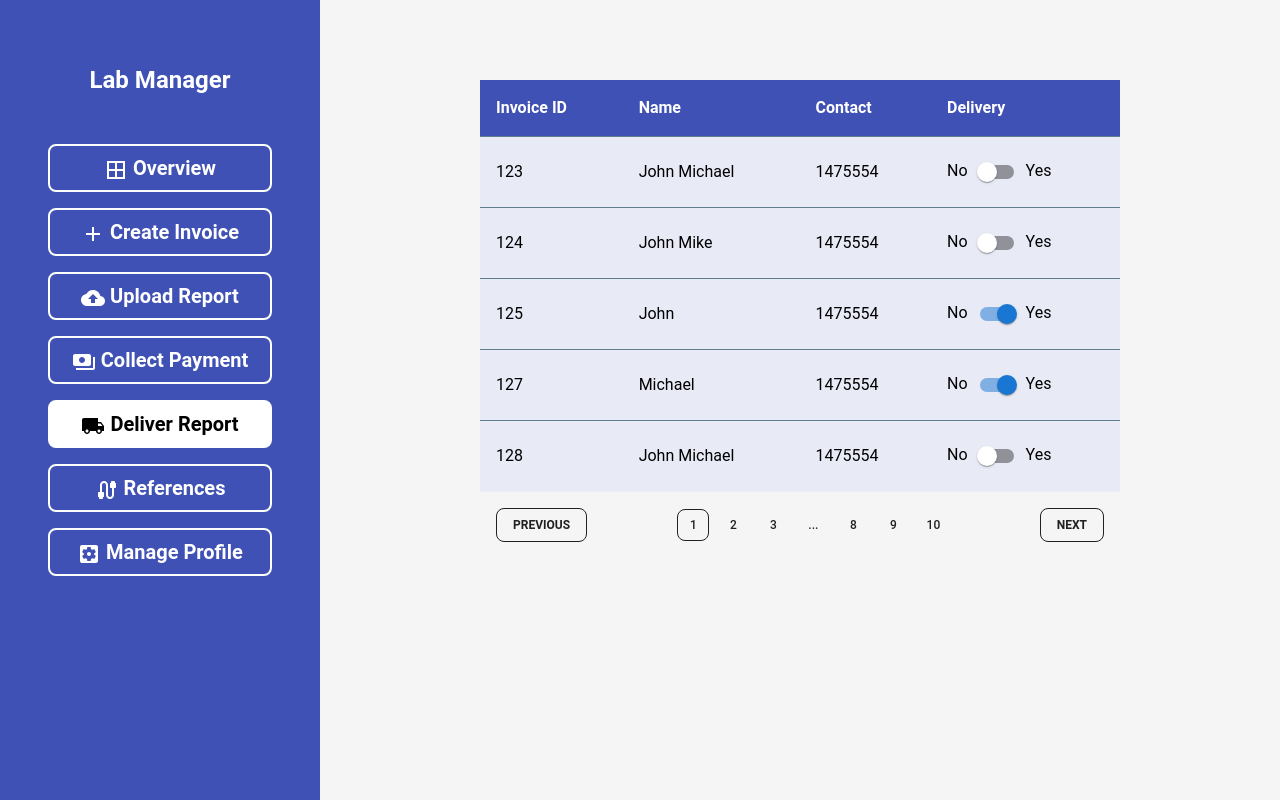
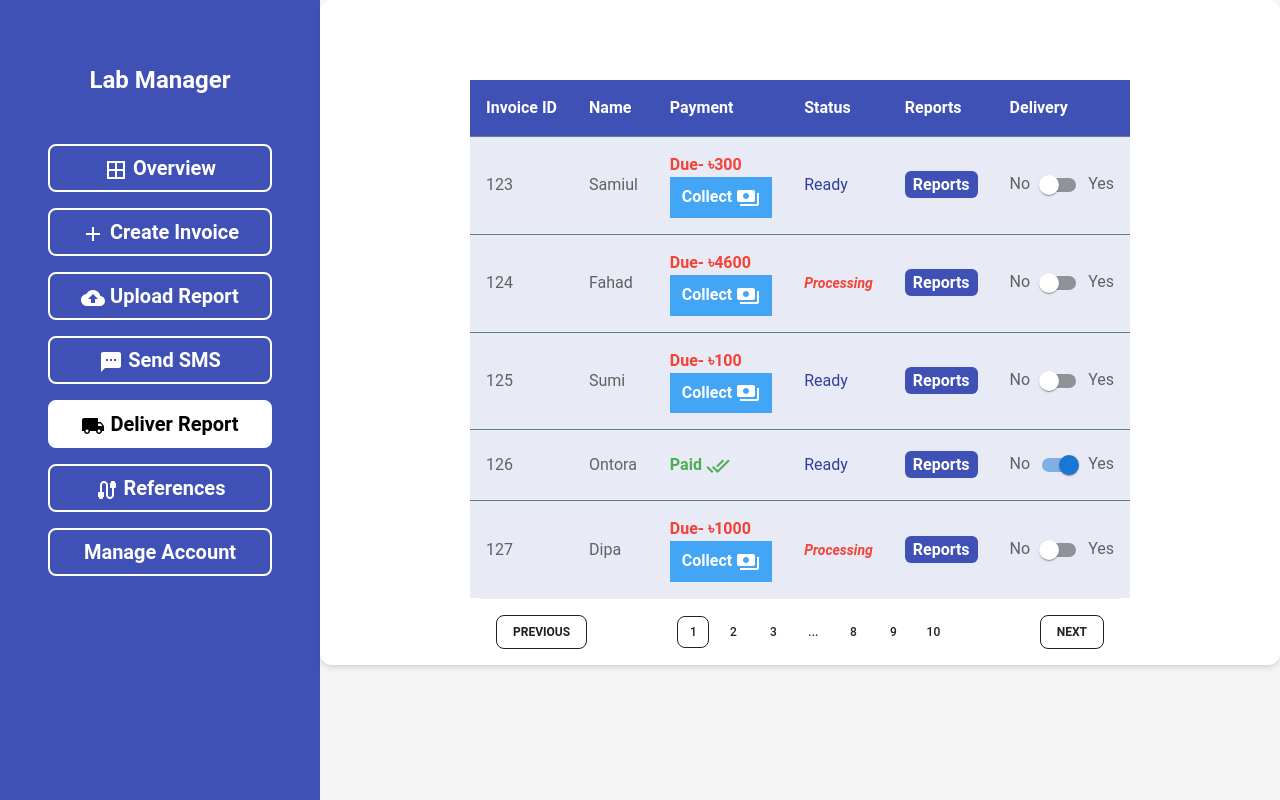
Before and after one commit to samiulfahad/pathology-management-system, a React (Vite) app: page /deliver-report in a window 1280 px wide. Built offline with nearby package versions, Linux system fonts and the light colour scheme.

Commit message:
Send SMS page added, Restructured

```diff
--- a/src/App.jsx
+++ b/src/App.jsx
@@ -12,6 +12,7 @@ import CollectPayment from "./pages/collect-payment"
 import Overview from "./pages/overview"
 import DeliverReport from "./pages/deliver-report"
 import References from "./pages/references"
+import SendSMS from "./pages/send-sms"
 
 const App = () => {
   return (
@@ -25,6 +26,7 @@ const App = () => {
         <Route path="/create-invoice" element={<CreateInvoice />} />
         <Route path="/collect-payment" element={<CollectPayment />} />
         <Route path="/deliver-report" element={<DeliverReport />} />
+        <Route path="/send-sms" element={<SendSMS />} />
         <Route path="/references" element={<References />} />
         <Route path="*" element={<Page404 />} />
       </Routes>
--- a/src/components/Layout.jsx
+++ b/src/components/Layout.jsx
@@ -8,6 +8,7 @@ import PaymentsIcon from "@mui/icons-material/Payments"
 import LocalShippingIcon from "@mui/icons-material/LocalShipping"
 import CableIcon from '@mui/icons-material/Cable';
 import SettingsApplicationsIcon from '@mui/icons-material/SettingsApplications';
+import SmsIcon from '@mui/icons-material/Sms';
 
 const Layout = (props) => {
   return (
@@ -16,11 +17,8 @@ const Layout = (props) => {
         <div className="bg-indigo-500 fixed top-0 left-0 hidden md:flex flex-wrap  h-screen w-80 text-center text-white font-bold flex-col space-y-4 pt-12">
           <Link to={"/"} className="pt-4 pb-8 text-2xl font-bold">Lab Manager</Link>
 
-          {/* <NavLink to={"/"} className="nav-btn">
-            {" "}
-            <HomeIcon /> Home
-          </NavLink> */}
-          <NavLink to={"/overview"} className="nav-btn">
+
+          <NavLink to={"/"} className="nav-btn">
             {" "}
             <BorderAllIcon /> Overview
           </NavLink>
@@ -32,9 +30,13 @@ const Layout = (props) => {
             {" "}
             <CloudUploadIcon /> Upload Report
           </NavLink>
-          <NavLink to={"/collect-payment"} className="nav-btn">
+          {/* <NavLink to={"/collect-payment"} className="nav-btn">
             {" "}
             <PaymentsIcon /> Collect Payment
+          </NavLink> */}
+          <NavLink to={"/send-sms"} className="nav-btn">
+            {" "}
+            <SmsIcon /> Send SMS
           </NavLink>
           <NavLink to={"/deliver-report"} className="nav-btn">
             {" "}
@@ -46,7 +48,7 @@ const Layout = (props) => {
           </NavLink>
           <NavLink to={"/manage-profile"} className="nav-btn">
             {" "}
-            <SettingsApplicationsIcon /> Manage Profile
+             Manage Account
           </NavLink>
         </div>
       </div>
--- /dev/null
+++ b/src/pages/deliver-report/PaymentForm.jsx
@@ -0,0 +1,15 @@
+import React from "react"
+import { Input } from "@material-tailwind/react"
+
+const PaymentForm = ({totalAmount, paid, due, enteredAmount, onChange}) => {
+  return (
+      <div className="flex flex-col justify-start items-start py-10">
+        <p>Total Amount: {totalAmount} </p>
+        <p>Paid: {paid}</p>
+        <p className="text-red-500 pb-4">Due: {due}</p>
+        <Input label="Amount" value={enteredAmount} size="lg" onChange={onChange} />
+      </div>
+  )
+}
+
+export default PaymentForm
--- a/src/pages/deliver-report/TableRow.jsx
+++ b/src/pages/deliver-report/TableRow.jsx
@@ -1,15 +1,44 @@
 import { Switch } from "@mui/material"
+import DoneAllIcon from "@mui/icons-material/DoneAll"
+import PaymentsIcon from "@mui/icons-material/Payments"
+import { Link } from "react-router-dom"
 
 const TableRow = (props) => {
-  const {id, name, contact, delivered, handleDelivery, classes} = props.data
+  const { id, name, totalAmount, paid, totalTest, completed, delivered, onDelivery, onCollect, classes } = props.input
+
+  let payment =
+    parseFloat(totalAmount) === parseFloat(paid) ? (
+      <p className="font-bold text-green-500">
+        Paid <DoneAllIcon />
+      </p>
+    ) : (
+      <div>
+        <p className="font-semibold text-red-500">Due- ৳{parseFloat(totalAmount) - parseFloat(paid)}</p>
+        <button onClick={()=> onCollect(id, totalAmount, paid)} className="px-3 py-2 font-bold text-white bg-blue-400">
+          Collect <PaymentsIcon />
+        </button>
+      </div>
+    )
+
+  const status =
+    parseInt(totalTest) === parseInt(completed) ? (
+      <p className="text-indigo-700">Ready</p>
+    ) : (
+      <p className="font-semibold italic text-sm text-red-500">Processing</p>
+    )
+
   return (
     <tr key={id}>
       <td className={classes}>{id}</td>
       <td className={classes}>{name}</td>
-      <td className={classes}>{contact}</td>
+      <td className={classes}>{payment}</td>
+      <td className={classes}>{status}</td>
+      <td className={classes}>
+        <Link className="bg-indigo-500 text-white px-2 py-1 rounded-md font-bold"> Reports </Link>
+      </td>
       <td className={classes}>
         No
-        <Switch checked={delivered} onChange={() => handleDelivery(id)} />
+        <Switch checked={delivered} onChange={() => onDelivery(id)} />
         Yes
       </td>
     </tr>
--- a/src/pages/deliver-report/index.jsx
+++ b/src/pages/deliver-report/index.jsx
@@ -1,43 +1,27 @@
 import TableRow from "./TableRow"
 import Pagination from "../../components/Pagination"
 import { useState } from "react"
+import { Card } from "@material-tailwind/react"
+import Modal from "../../components/Modal"
+import PaymentForm from "./PaymentForm"
 
-const TABLE_HEAD = ["Invoice ID", "Name", "Contact", "Delivery"]
+const TABLE_HEAD = ["Invoice ID", "Name", "Payment", "Status", "Reports", "Delivery"]
 const TABLE_ROWS = [
-  {
-    id: 123,
-    name: "John Michael",
-    contact: 1475554,
-    delivered: false,
-  },
-  {
-    id: 124,
-    name: "John Mike",
-    contact: 1475554,
-    delivered: false,
-  },
-  {
-    id: 125,
-    name: "John",
-    contact: 1475554,
-    delivered: true,
-  },
-  {
-    id: 127,
-    name: "Michael",
-    contact: 1475554,
-    delivered: true,
-  },
-  {
-    id: 128,
-    name: "John Michael",
-    contact: 1475554,
-    delivered: false,
-  },
+  { id: 123, name: "Samiul", totalAmount: 500, paid: 200, delivered: false, totalTest: 4, completed: 4 },
+  { id: 124, name: "Fahad", totalAmount: 5000, paid: 400, delivered: false, totalTest: 5, completed: 4 },
+  { id: 125, name: "Sumi", totalAmount: 500, paid: 400, delivered: false, totalTest: 5, completed: 5 },
+  { id: 126, name: "Ontora", totalAmount: 500, paid: 500, delivered: true, totalTest: 10, completed: 10 },
+  { id: 127, name: "Dipa", totalAmount: 1500, paid: 500, delivered: false, totalTest: 10, completed: 4 },
 ]
 
 const DeliverReport = () => {
-  const [data, setdata] = useState(TABLE_ROWS)
+  const [data, setData] = useState(TABLE_ROWS)
+  const [modal, setModal] = useState(false)
+  const [totalAmount, setTotalAmount] = useState(0)
+  const [paid, setPaid] = useState(0)
+  const [due, setDue] = useState(0)
+  const [enteredAmount, setEnteredAmount] = useState(0)
+  const [invoiceId, setInvoiceId] = useState(null)
 
   const handleDelivery = (id) => {
     const updated = data.map((item) => {
@@ -47,12 +31,63 @@ const DeliverReport = () => {
       }
       return item
     })
-    setdata(updated)
+    setData(updated)
+  }
+
+  const openModal = (id, totalAmount, paid) => {
+    setTotalAmount(parseFloat(totalAmount))
+    setPaid(parseFloat(paid))
+    setDue(parseFloat(totalAmount) - parseFloat(paid))
+    setEnteredAmount(totalAmount - paid)
+    setInvoiceId(id)
+    setModal(true)
+  }
+
+  const handleAmountChange = (e) => {
+    const amount = parseFloat(e.target.value || 0)
+    setEnteredAmount(amount)
+  }
+
+  const clearState = () => {
+    setTotalAmount(0)
+    setPaid(0)
+    setDue(0)
+    setEnteredAmount(0)
+    setModal(false)
+  }
+
+  const handleSubmit = (e) => {
+    e.preventDefault()
+    const updated = data.filter((item) => {
+      if (item.id === invoiceId) {
+        item.paid = item.paid + enteredAmount
+        console.log(item)
+        return item
+      }
+      return item
+    })
+    setData(updated)
+    clearState()
+  }
+
+  const closeModal = () => {
+    clearState()
   }
 
   return (
-    <section className="min-w-max">
-      <table className="w-full mx-auto bg-indigo-50 min-w-max table-auto text-left md:w-2/3 md:mt-20">
+    <Card className="h-full w-full overflow-scroll">
+      {modal && (
+        <Modal onClose={closeModal} title="Collect Payment" actionText="Collect Payment" onSubmit={handleSubmit}>
+          <PaymentForm
+            totalAmount={totalAmount}
+            paid={paid}
+            due={due}
+            enteredAmount={enteredAmount}
+            onChange={handleAmountChange}
+          />
+        </Modal>
+      )}
+      <table className="mx-auto bg-indigo-50 min-w-max table-auto text-left md:w-2/3 md:mt-20">
         <thead>
           <tr>
             {TABLE_HEAD.map((head) => (
@@ -63,18 +98,29 @@ const DeliverReport = () => {
           </tr>
         </thead>
         <tbody>
-          {data.map(({ id, name, contact, delivered }, index) => {
+          {data.map(({ id, name, totalAmount, paid, totalTest, completed, delivered }, index) => {
             const isLast = index === TABLE_ROWS.length - 1
             const classes = isLast ? "p-4" : "p-4 border-b border-blue-gray-500"
-            const data = { id, name, contact, delivered, handleDelivery, classes }
-            return <TableRow key={id} data={data} />
+            const input = {
+              id,
+              name,
+              totalAmount,
+              paid,
+              delivered,
+              totalTest,
+              completed,
+              onDelivery: handleDelivery,
+              onCollect: openModal,
+              classes,
+            }
+            return <TableRow key={id} input={input} />
           })}
         </tbody>
       </table>
       <div className="w-full md:w-2/3 mx-auto">
         <Pagination />
       </div>
-    </section>
+    </Card>
   )
 }
 
--- /dev/null
+++ b/src/pages/send-sms/TableRow.jsx
@@ -0,0 +1,68 @@
+import DoneAllIcon from "@mui/icons-material/DoneAll"
+import RunningWithErrorsIcon from "@mui/icons-material/RunningWithErrors"
+import CircularProgress from "@mui/material/CircularProgress"
+
+import { useState } from "react"
+import { Link } from "react-router-dom"
+
+const TableRow = (props) => {
+  const [loading, setLoading] = useState(false)
+  const [btnText, setBtnText] = useState("Send SMS")
+  const { id, name, classes, onSendSMS, totalTest, completed, notified } = props.input
+
+  const handleClick = (id) => {
+    setLoading(true)
+    setBtnText(<CircularProgress size={20} />)
+    setTimeout(() => setBtnText("Done"), 2000)
+    // setTimeout(() => setBtnText(<p className="text-red-900">Failed</p>), 4000)
+  }
+
+  const isReady = parseInt(totalTest) === parseInt(completed) ? true : false
+  let actionBtn = null
+
+  const successBtn = (
+    <p className="py-2 text-left rounded-lg text-green-700  font-bold">
+      Done <DoneAllIcon />{" "}
+    </p>
+  )
+
+  const processingText = (
+    <p className=" py-2 text-center rounded-lg text-red-500 font-bold">
+      Processing <RunningWithErrorsIcon />{" "}
+    </p>
+  )
+  const sentSMSButton = (
+    <button
+      onClick={() => handleClick(id)}
+      disabled={loading}
+      className="px-4 py-3 text-white font-bold rounded-lg bg-blue-500"
+    >
+      {btnText}
+    </button>
+  )
+
+  if (isReady && !notified) {
+    actionBtn = sentSMSButton
+  }
+
+  if (isReady && notified) {
+    actionBtn = successBtn
+  }
+
+  if (!isReady) {
+    actionBtn = processingText
+  }
+
+  return (
+    <tr key={id}>
+      <td className={classes}>{id}</td>
+      <td className={classes}>{name}</td>
+      <td className={classes + " flex justify-start items-start space-x-8"}>{actionBtn}</td>
+      <td className={classes}>
+        <Link className="bg-indigo-500 text-white px-2 py-1 rounded-md font-bold"> Details </Link>
+      </td>
+    </tr>
+  )
+}
+
+export default TableRow
--- /dev/null
+++ b/src/pages/send-sms/index.jsx
@@ -0,0 +1,47 @@
+import React, { useState } from "react"
+
+
+import TableRow from "./TableRow"
+
+const data = [
+  { id: 1, totalTest: 10, completed: 8, name: "Roton", notified: false },
+  { id: 2, totalTest: 7, completed: 4, name: "Rono",  notified: false },
+  { id: 3, totalTest: 6, completed: 6, name: "Rahul",  notified: false },
+  { id: 4, totalTest: 5, completed: 5, name: "Hasan",  notified: false },
+  { id: 5, totalTest: 12, completed: 12, name: "Fahad",  notified: true },
+]
+
+const SendSMS = () => {
+
+
+  const onSendSMS = id =>{
+
+  }
+
+  const TABLE_HEAD = ["Invoice ID", "Name", "Action", "Details"]
+  return (
+    <section>
+      <table className="w-full mx-auto bg-indigo-50 min-w-max table-auto text-left md:w-2/3 md:mt-6">
+        <thead>
+          <tr>
+            {TABLE_HEAD.map((head) => (
+              <th key={head} className="border-b border-blue-gray-500 text-white bg-indigo-500 p-4">
+                {head}
+              </th>
+            ))}
+          </tr>
+        </thead>
+        <tbody>
+          {data.map(({ id, name, totalTest, completed, notified }, index) => {
+            const isLast = index === data.length - 1
+            const classes = isLast ? "p-4" : "p-4 border-b border-blue-gray-500"
+            const input = { id, name, totalTest, completed, notified, classes, onSendSMS }
+            return <TableRow key={id} input={input} />
+          })}
+        </tbody>
+      </table>
+    </section>
+  )
+}
+
+export default SendSMS
```
